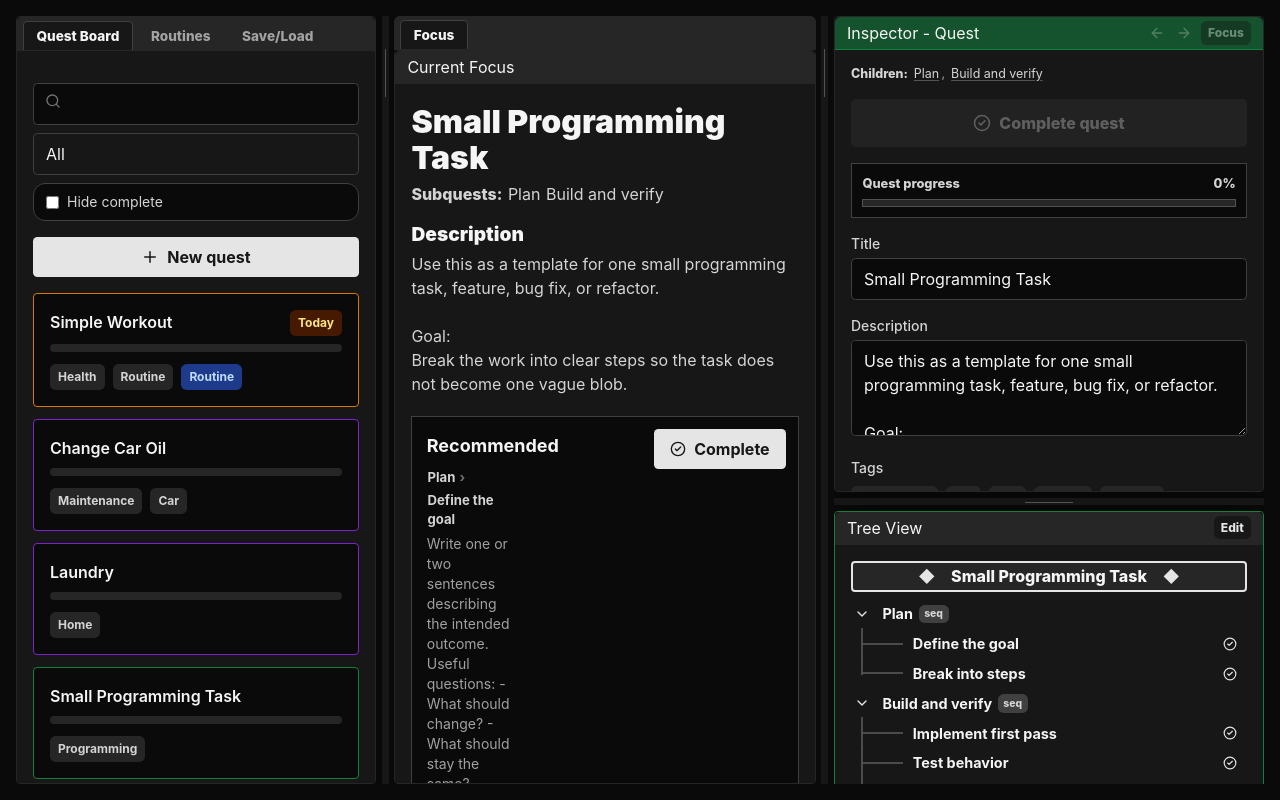
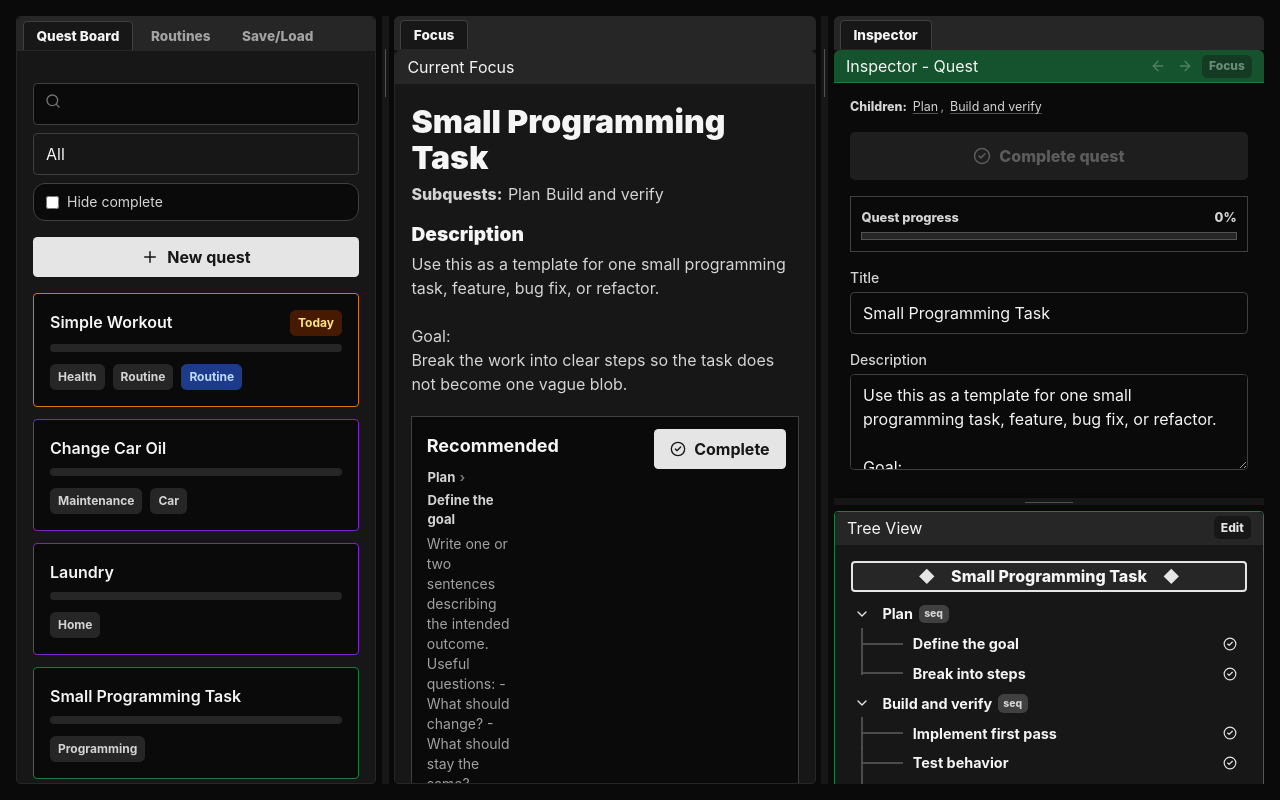
Before and after one commit to DinoDavinci/dinos-certified-audhd-planner, a React (Vite) app: page / in a window 1280 px wide. Built offline with nearby package versions, Linux system fonts and the light colour scheme.

Commit message:
Fix inspector dock sizing

```diff
--- a/src/App.jsx
+++ b/src/App.jsx
@@ -73,6 +73,7 @@ export default function App() {
 
   const [libraryTab, setLibraryTab] = useState(PANEL_IDS.QUEST_BOARD);
   const [centerTab, setCenterTab] = useState(PANEL_IDS.FOCUS_PANEL || "focusPanel");
+  const [topRightTab, setTopRightTab] = useState(PANEL_IDS.INSPECTOR_PANEL);
   const [selection, setSelectionRaw] = useState({ type: "quest", id: data.activeQuestId || data.quests[0]?.id || null });
   const [history, setHistory] = useState([{ type: "quest", id: data.activeQuestId || data.quests[0]?.id || null }]);
   const [historyIndex, setHistoryIndex] = useState(0);
@@ -823,6 +824,8 @@ function restoreQuest(questId) {
         />
         <RightPanel
           panelWidth={rightPanelWidth}
+          topRightTab={topRightTab}
+          setTopRightTab={setTopRightTab}
           selection={selection}
           data={data}
           setData={setData}
@@ -985,9 +988,33 @@ function CenterDock({ activePanelId, setActivePanelId, ...focusProps }) {
   );
 }
 
+function TopRightDock({ activePanelId, setActivePanelId, rightSplit, inspectorProps }) {
+  const tabs = [
+    {
+      id: PANEL_IDS.INSPECTOR_PANEL,
+      title: "Inspector",
+      content: <InspectorPanel {...inspectorProps} embedded />,
+    },
+  ];
+
+  return (
+    <DockContainer
+      dockId={DOCK_IDS.TOP_RIGHT}
+      tabs={tabs}
+      activePanelId={activePanelId}
+      onActivePanelChange={setActivePanelId}
+      panelClassName="top-right-dock-wrapper"
+      style={{ flexBasis: `${rightSplit}%` }}
+      contentClassName=""
+    />
+  );
+}
+
 function RightPanel(props) {
   const {
     panelWidth,
+    topRightTab,
+    setTopRightTab,
     selection,
     data,
     activeQuest,
@@ -1041,7 +1068,12 @@ function RightPanel(props) {
 
   return (
     <aside className="right-column" ref={rightColumnRef} style={{ flexBasis: `${panelWidth}px` }}>
-      <InspectorPanel {...props} />
+      <TopRightDock
+        activePanelId={topRightTab}
+        setActivePanelId={setTopRightTab}
+        rightSplit={rightSplit}
+        inspectorProps={props}
+      />
 
       <div
         className="right-splitter"
@@ -1449,6 +1481,32 @@ function DarkStyles() {
         display: flex;
         overflow: hidden;
       }
+      .top-right-dock-wrapper {
+        flex: 0 0 auto;
+        min-height: 0;
+        display: flex;
+        flex-direction: column;
+        overflow: hidden;
+      }
+      .top-right-dock-wrapper > .tab-container {
+        flex: 1 1 auto;
+        min-height: 0;
+        display: flex;
+        flex-direction: column;
+        overflow: hidden;
+      }
+      .top-right-dock-wrapper > .tab-container > div:last-child {
+        flex: 1 1 auto;
+        min-height: 0;
+        display: flex;
+        overflow: hidden;
+      }
+      .inspector-panel-embedded {
+        flex: 1 1 auto;
+        width: 100%;
+        min-width: 0;
+        min-height: 0;
+      }
       .right-column {
         flex: 0 0 auto;
         min-width: 360px;
--- a/src/components/inspector/InspectorPanel.jsx
+++ b/src/components/inspector/InspectorPanel.jsx
@@ -18,12 +18,16 @@ import TaskInspector from "./TaskInspector";
 import { PanelTitleBar } from "./inspectorShared";
 
 export default function InspectorPanel(props) {
-  const { rightSplit } = props;
+  const { rightSplit, embedded = false } = props;
+  const shellClassName = embedded
+    ? "panel-scroll inspector-panel inspector-panel-embedded"
+    : "panel panel-scroll inspector-panel";
+  const shellStyle = embedded ? undefined : { flexBasis: `${rightSplit}%` };
 
   return (
     <section
-      className="panel panel-scroll inspector-panel"
-      style={{ flexBasis: `${rightSplit}%` }}
+      className={shellClassName}
+      style={shellStyle}
     >
       <InspectorTitleBar {...props} />
       <div className="panel-content">
```
